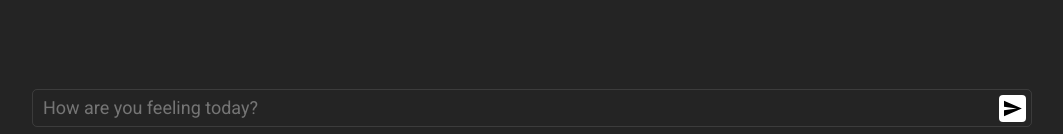
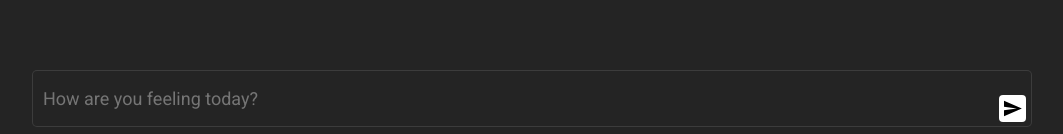
Before and after one commit to ChinmayBarik214/MedGPT, a React (Vite) app in the folder test-world/: page / in a window 1280 px wide. Shown: the part 663-797 px from the top of the page, without its empty margins (111-1174 px from the left). Built offline with nearby package versions, Linux system fonts and the light colour scheme.

Commit message:
almost there on the padding problem

```diff
--- a/test-world/src/InputBox.css
+++ b/test-world/src/InputBox.css
@@ -23,10 +23,11 @@
     bottom: 10px;
 }
 .input-container .textarea {
+    box-sizing: border-box;
     display: flex;
     align-items: center;
     background-color: white;
-    padding: 7px 37.5px 7px 10px;
+    padding: 17px 37.5px 17px 10px;
     width: 100%;
     outline: none;
     border-radius: 5px;
@@ -37,7 +38,7 @@
     min-height: 38px;
     resize: none;
     overflow-y: hidden;
-    background-color: transparent;
+    background-color: var(--color-bg);
     border: 0.1px solid var(--color-input-border);
 }
 .send-btn {
--- a/test-world/src/InputBox.jsx
+++ b/test-world/src/InputBox.jsx
@@ -4,20 +4,19 @@ import SendIcon from '@mui/icons-material/Send';
 
 function InputBox() {
     const textareaRef = useRef(null);
-    const [textareaHeight, setTextareaHeight] = useState('38px');
+    const [textareaPaddingBottom, setTextareaPaddingBottom] = useState('34px');
+    const [textareaHeight, setTextareaHeight] = useState('auto');
 
     const handleTextareaChange = () => {
         const textarea = textareaRef.current;
         if (textarea) {
-            textarea.style.height = '38px';
+            textarea.style.height = 'auto';
             textarea.style.height = textarea.scrollHeight + 'px';
+            textarea.style.paddingBottom = '17px'
             setTextareaHeight(textarea.style.height);
+            setTextareaPaddingBottom(textarea.style.paddingBottom)
         }
     };
-    // document.getElementById('texttype').addEventListener('keyup', function () {
-    //     this.style.height = 0;
-    //     this.style.height = this.scrollHeight + 'px';
-    // }, false)
     return (
     <div className='input-area'>
         {/* Chat input */}
```
